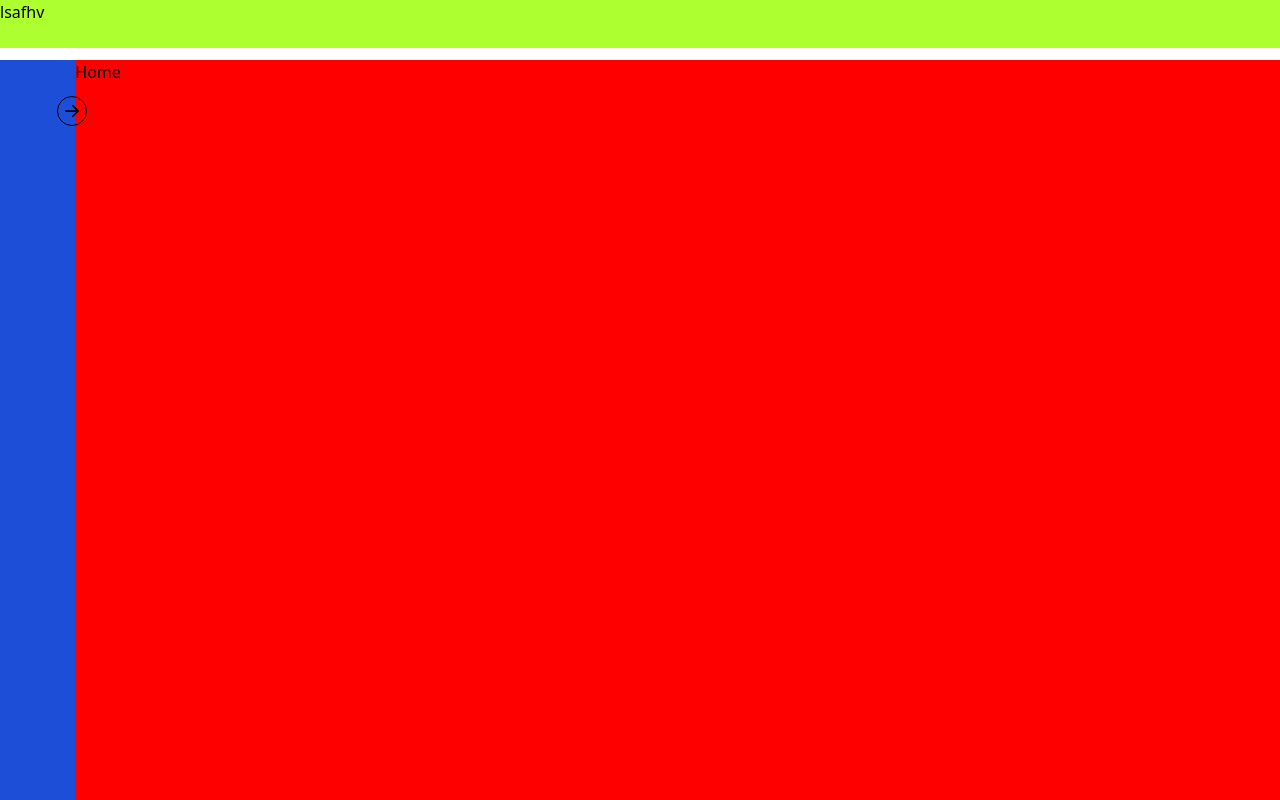
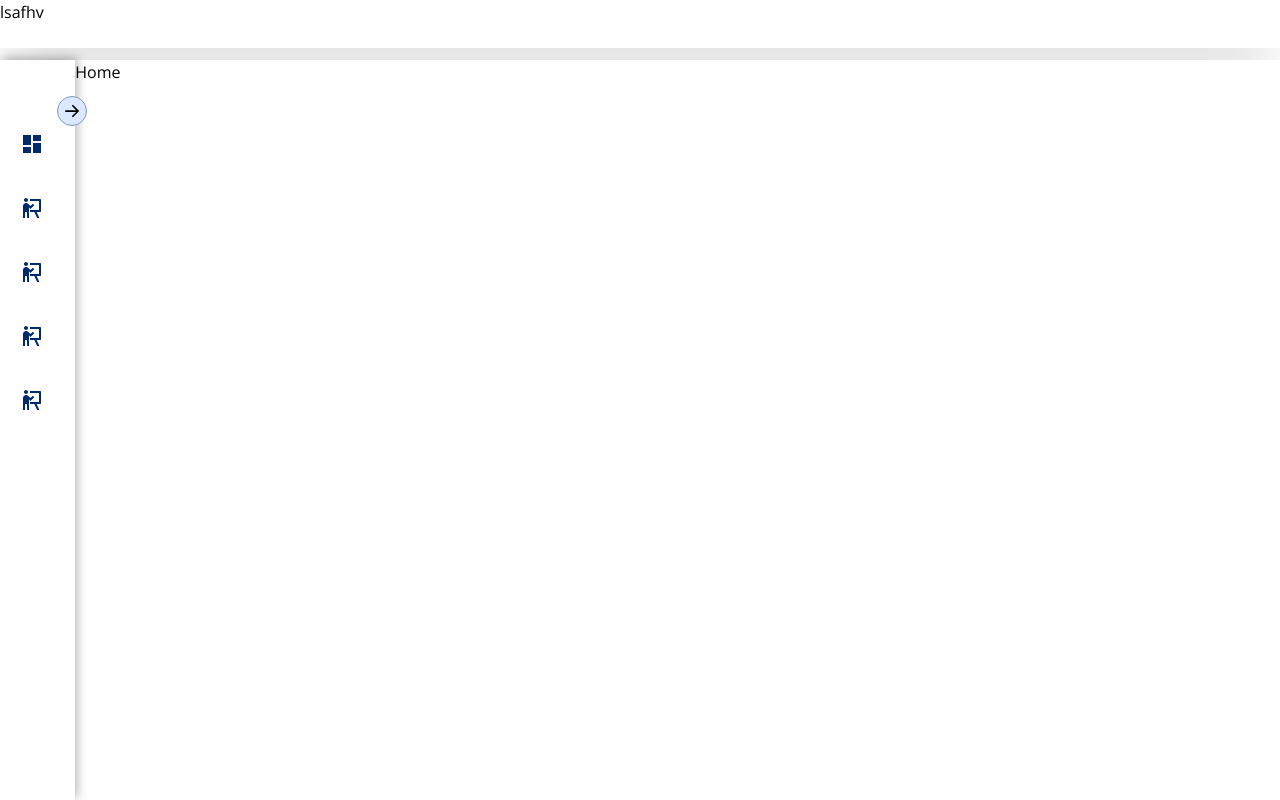
Before and after one commit to eQuor/eQuor-frontend-web, a Next.js app: page / in a window 1280 px wide. Built offline with nearby package versions, Linux system fonts and the light colour scheme.

Commit message:
created sidebar and changed folder structure

```diff
--- a/app/layout.js
+++ b/app/layout.js
@@ -1,5 +1,5 @@
 "use client";
-// import Sidebar from '@components/Sidebar'
+import Sidebar from "@components/Sidebar";
 import "@styles/globals.css";
 import { useState } from "react";
 import { BsArrowLeftShort } from "react-icons/bs";
@@ -10,25 +10,23 @@ const RootLayout = ({ children }) => {
     <html lang="en">
       <body>
         <main className="layout relative">
-          <header className=" h-12">lsafhv</header>
+          <header className=" h-12 shadow-2xl">lsafhv</header>
           <aside
-            className={`bg-blue-700 h-[100%] p-5 pt-8 ${
+            className={`bg-white h-[100%] p-3 pt-8 ${
               open ? "w-[300px]" : "w-[100%]"
             } duration-300 absolute`}
           >
             <BsArrowLeftShort
-              className={`text-3xl absolute -right-3 top-9 border rounded-full border-black ${
+              className={`text-3xl absolute -right-3 top-9 border rounded-full border-[#8198c0] bg-[#DCE8FF] ${
                 !open && "rotate-180"
               }`}
               onClick={() => {
                 setOpen(!open);
               }}
             />
+            <Sidebar open={open}/>
           </aside>
-          <section >
-          {/* className={`${!open ? "w-[100%]" : "w-[80%]"}`} */}
-            {children}
-          </section>
+          <section>{children}</section>
         </main>
       </body>
     </html>
--- a/components/Sidebar.js
+++ b/components/Sidebar.js
@@ -1,119 +1,42 @@
-'use client'
-import { useState } from "react";
-import { BsArrowLeftShort, BsSearch, BsChevronDown } from "react-icons/bs";
-import { AiFillEnvironment,AiOutlineFileText } from "react-icons/ai";
-import { RiDashboardFill } from "react-icons/ri";
-function Sidebar() {
-  const [open, setOpen] = useState(true);
-  const [subMenuOpen, setSubMenuOpen] = useState(false);
+"use client";
+import { AiOutlineFileText } from "react-icons/ai";
+import { RiDashboardFill,RiPresentationFill } from "react-icons/ri";
+import "@fontsource/open-sans";
+function Sidebar({ open }) {
   const Menus = [
     { title: "Dashboard" },
-    { title: "Pages",icon: <AiOutlineFileText/>},
-    { title: "Media", spacing: true },
-    {
-      title: "Projects",
-      submenu: true,
-      submenuItems: [
-        { title: "Submenu 1" },
-        { title: "Submenu 2" },
-        { title: "Submenu 3" },
-      ],
-    },
-    { title: "Inbox" },
-    { title: "Profile", spacing: true },
+    { title: "Modules",icon: <RiPresentationFill/> },
+    { title: "Medical Submission",icon: <RiPresentationFill/> },
+    { title: "Analytics",icon: <RiPresentationFill/> },
+    { title: "Help Center",icon: <RiPresentationFill/> },
 
   ];
   return (
-      <div
-        className={`bg-blue-700 h-[100%] p-5 pt-8 ${
-          open ? "w-[100%]" : "w-[30%]"
-        } duration-300 relative`}
-      >
-        <BsArrowLeftShort
-          className={`bg-white text-dark-purple text-3xl rounded-full absolute -right-3 top-9 border border-dark-purple cursor-pointer ${
-            !open && "rotate-180"
-          }`}
-          onClick={() => {
-            setOpen(!open);
-          }}
-        />
-        <div className="inline-flex">
-          <AiFillEnvironment
-            className={`bg-amber-300 text-4xl rounded cursor-pointer block float-left mr-2 duration-500 ${
-              open && "rotate-[360deg]"
-            }`}
-          />
-          <h1
-            className={`text-white origin-left font-medium text-2xl duration-300 ${
-              !open && "scale-0"
-            }`}
-          >
-            Tailwind
-          </h1>
-        </div>
-        <div
-          className={`flex items-center rounded-md bg-light-white mt-6 ${
-            !open ? "px-2.5" : "px-4"
-          } px-4 py-2`}
-        >
-          <BsSearch
-            className={`text-white text-lg block float-left cursor-pointer ${
-              open && "mr-2"
-            }`}
-          />
-          <input
-            type={"search"}
-            placeholder="Search"
-            className={`text-base bg-transparent w-full text-white focus:outline-none ${
-              !open && "hidden"
-            }`}
-          />
-        </div>
+    <div>
+      {/* <AiOutlineLineChart className=" text-3xl ml-3 text-[#012970]"/>
+        <span htmlFor="" className={`font-sans uppercase ${!open && " hidden"} text-xs duration-300 font-semibold text-[#899BBD] p-2`}>modules</span> */}
       <ul className="pt-2">
         {Menus.map((menu, index) => (
           <>
             <li
               key={index}
-                className={`text-gray-300 text-sm flex items-center gap-x-4 cursor-pointer p-2 hover:bg-light-white rounded-md ${
-                  menu.spacing ? "mt-9" : "mt-2"
-                } `}
+              className={`text-[#012970] font-sans flex items-center gap-x-4 cursor-pointer p-2 hover:bg-[#DCE8FF] rounded-md mt-6 `}
             >
               <span className="text-2xl block float-left">
                 {menu.icon ? menu.icon : <RiDashboardFill />}
               </span>
               <span
-                  className={`text-base font-medium flex-1 duration-200 ${
+                className={`text-base font-semibold  flex-1 duration-200 ${
                   !open && "hidden"
                 }`}
               >
                 {menu.title}
               </span>
-                {menu.submenu && open && (
-                  <BsChevronDown
-                    className={`${subMenuOpen && "rotate-180"}`}
-                    onClick={() => {
-                      setSubMenuOpen(!subMenuOpen);
-                    }}
-                  />
-                )}
             </li>
-              {menu.submenu && subMenuOpen && open && (
-                <ul>
-                  {menu.submenuItems.map((submenuItem, index) => (
-                    <li
-                      key={index}
-                      className="text-gray-300 text-sm flex items-center gap-x-4 cursor-pointer p-2 hover:bg-light-white rounded-md"
-                    >
-                      {submenuItem.title}
-                    </li>
-                  ))}
-                </ul>
-              )}
           </>
         ))}
       </ul>
     </div>
-
   );
 }
 
--- a/package.json
+++ b/package.json
@@ -9,10 +9,11 @@
     "lint": "next lint"
   },
   "dependencies": {
+    "@fontsource/open-sans": "^5.0.5",
     "autoprefixer": "10.4.14",
     "eslint": "8.44.0",
     "eslint-config-next": "13.4.7",
-    "next": "13.4.7",
+    "next": "^13.4.7",
     "postcss": "8.4.24",
     "react": "18.2.0",
     "react-dom": "18.2.0",
--- a/styles/globals.css
+++ b/styles/globals.css
@@ -3,9 +3,12 @@
 @import 'tailwindcss/utilities';
 
 
+@import url('https://fonts.googleapis.com/css2?family=Open+Sans:wght@300&family=Roboto:wght@100&display=swap');
+
 * {
   margin: 0;
   padding: 0;
+  font-family: 'Open Sans', sans-serif;
 }
 
 main{
@@ -22,19 +25,22 @@ main{
 
 
 header {
-  background-color: greenyellow;
+  background-color: white;
   grid-area: nav;
+  box-shadow: 0 10px 10px black;
 
 }
 aside {
-  background-color: cyan;
+  background-color: white;
   grid-area: sidebar;
+  box-shadow: 2px -2px 10px rgba(0, 0, 0, 0.3);
+
 
 
 }
 
 section {
-  background-color: red;
+  background-color: white;
   grid-area: main;
 
 
--- a/tailwind.config.js
+++ b/tailwind.config.js
@@ -7,9 +7,9 @@ module.exports = {
   ],
   theme: {
     extend: {
-      colors :{
-        "light-purple":"#99C2FF"
-      }
+      fontFamily: {
+        sans: ['Open Sans', 'sans-serif'],
+      },
     },
   },
   plugins: [],
```
Also changed, not shown: 1 other file (tests, documents, lock files or other folders). Lines whose indentation alone changed are shown as unchanged.
